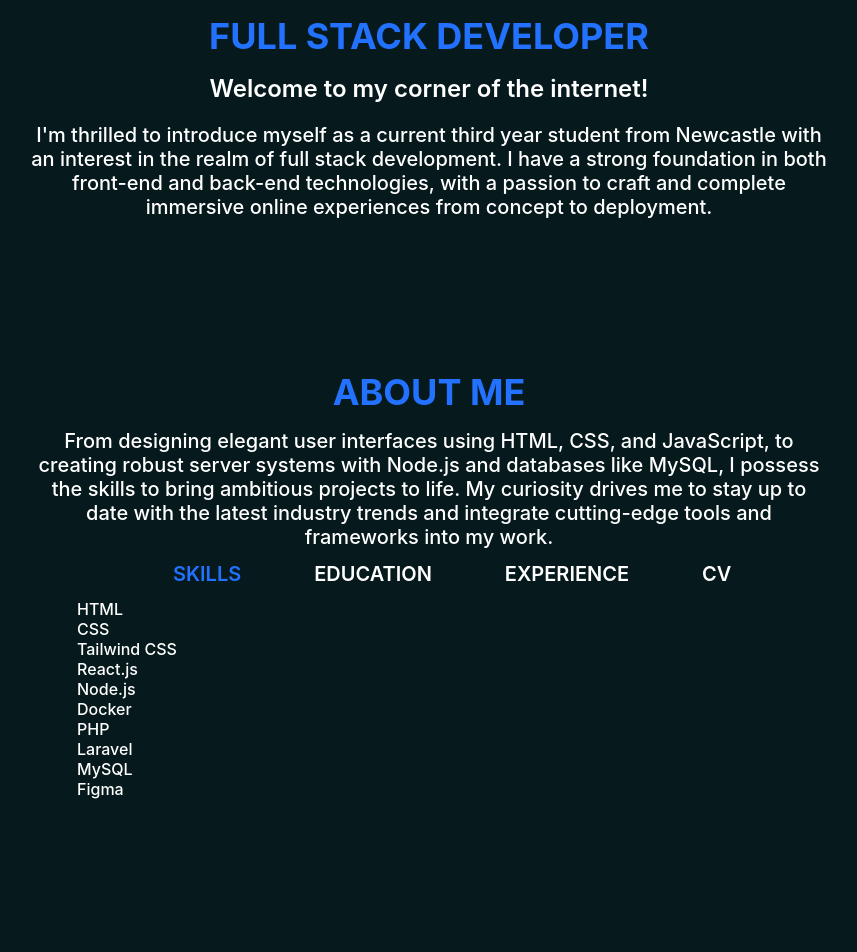
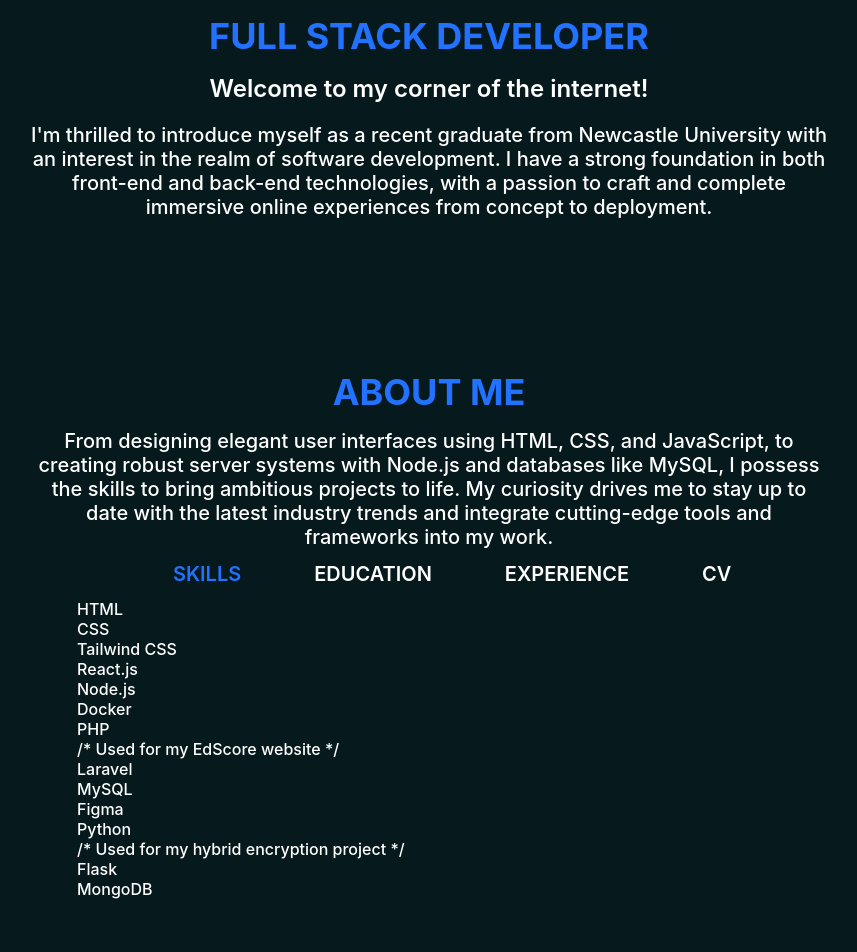
Before and after one commit to esorrie/personal-website, a React (Vite) app: page / in a window 1280 px wide. Shown: the part 280-1232 px from the top of the page, without its empty margins (211-1068 px from the left). Built offline with nearby package versions, Linux system fonts and the light colour scheme.

Commit message:
changed third year student to grad, added some skills

```diff
--- a/src/Intro.jsx
+++ b/src/Intro.jsx
@@ -14,7 +14,7 @@ const Intro = () => {
         </div>
         <div className="text-center">
           <div className="px-18.9% card2 mt-5">
-            I'm thrilled to introduce myself as a current third year student from Newcastle with an interest in the realm of full stack development. I have a strong foundation in both front-end and back-end technologies, with a passion to craft and complete immersive online experiences from concept to deployment.
+            I'm thrilled to introduce myself as a recent graduate from Newcastle University with an interest in the realm of software development. I have a strong foundation in both front-end and back-end technologies, with a passion to craft and complete immersive online experiences from concept to deployment.
           </div>
         </div>
       </>
--- a/src/components/tabs.jsx
+++ b/src/components/tabs.jsx
@@ -50,10 +50,13 @@ function Tabs()  {
                             <div className=""> React.js </div>
                             <div className=""> Node.js </div>
                             <div className=""> Docker </div>
-                            <div className=""> PHP </div>
+                            <div className=""> PHP </div> /* Used for my EdScore website */
                             <div className=""> Laravel </div>
                             <div className=""> MySQL </div>
                             <div className=""> Figma </div>
+                            <div className=""> Python </div> /* Used for my hybrid encryption project */
+                            <div className=""> Flask </div>
+                            <div className=""> MongoDB </div>
                         </ul>
                     </div>
                     <div className={toggleState === 2 ? "content active-content text-center" : "content" } >
```
